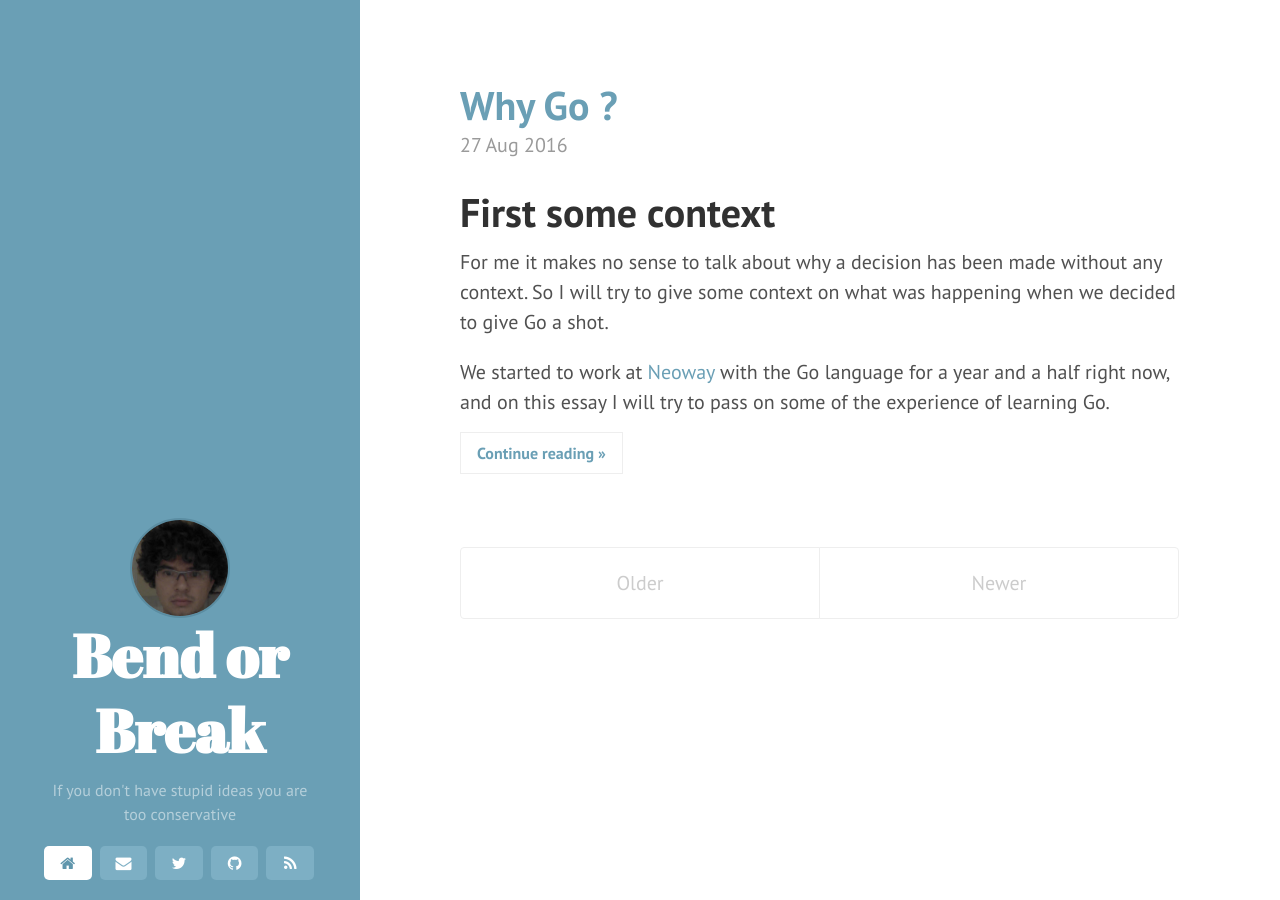
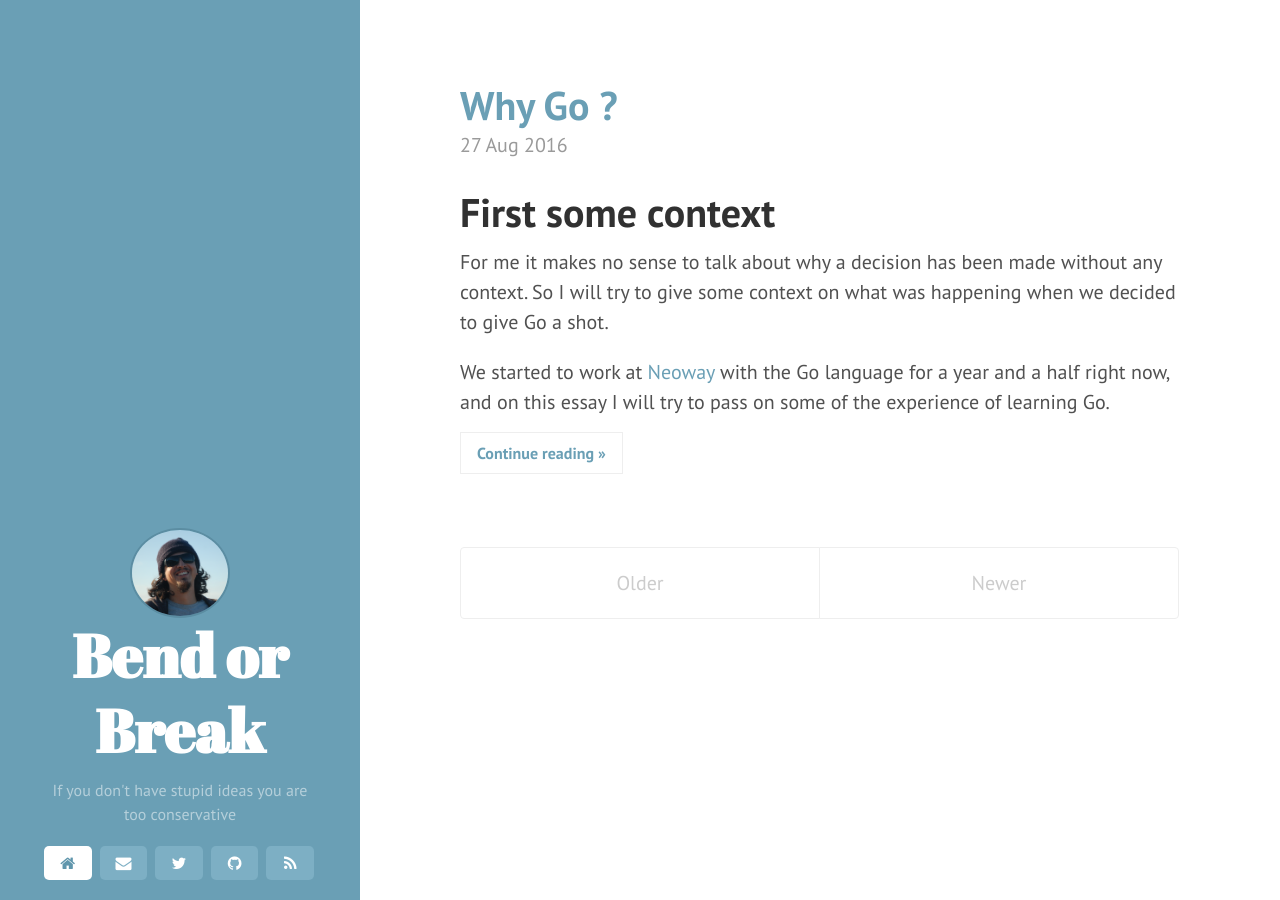
Before and after one commit to katcipis/katcipis.github.io, a Jekyll site: the page built from index.html, in a window 1280 px wide. Built offline with Jekyll 4.4.1, drawn with Linux system fonts in a browser that asks for light colours; nearby versions of some CDN libraries; some web fonts are replaced; the list of posts is cut into pages by our own code; comment, search, counter and statistics services are not loaded; grey boxes are pictures that could not be loaded.

Commit message:
Fix photo

```diff
--- a/_includes/sidebar.html
+++ b/_includes/sidebar.html
@@ -4,7 +4,7 @@
 
       <h1>
         <a href="{{ site.baseurl }}">
-          <img class="profile-picture" src="{{ site.baseurl }}public/225e531.jpg" />
+          <img class="profile-picture" src="{{ site.baseurl }}public/me.jpg" />
           {{ site.title }}
         </a>
       </h1>
```
Also changed, not shown: public/225e531.jpg (deleted), public/me.jpg (added).
